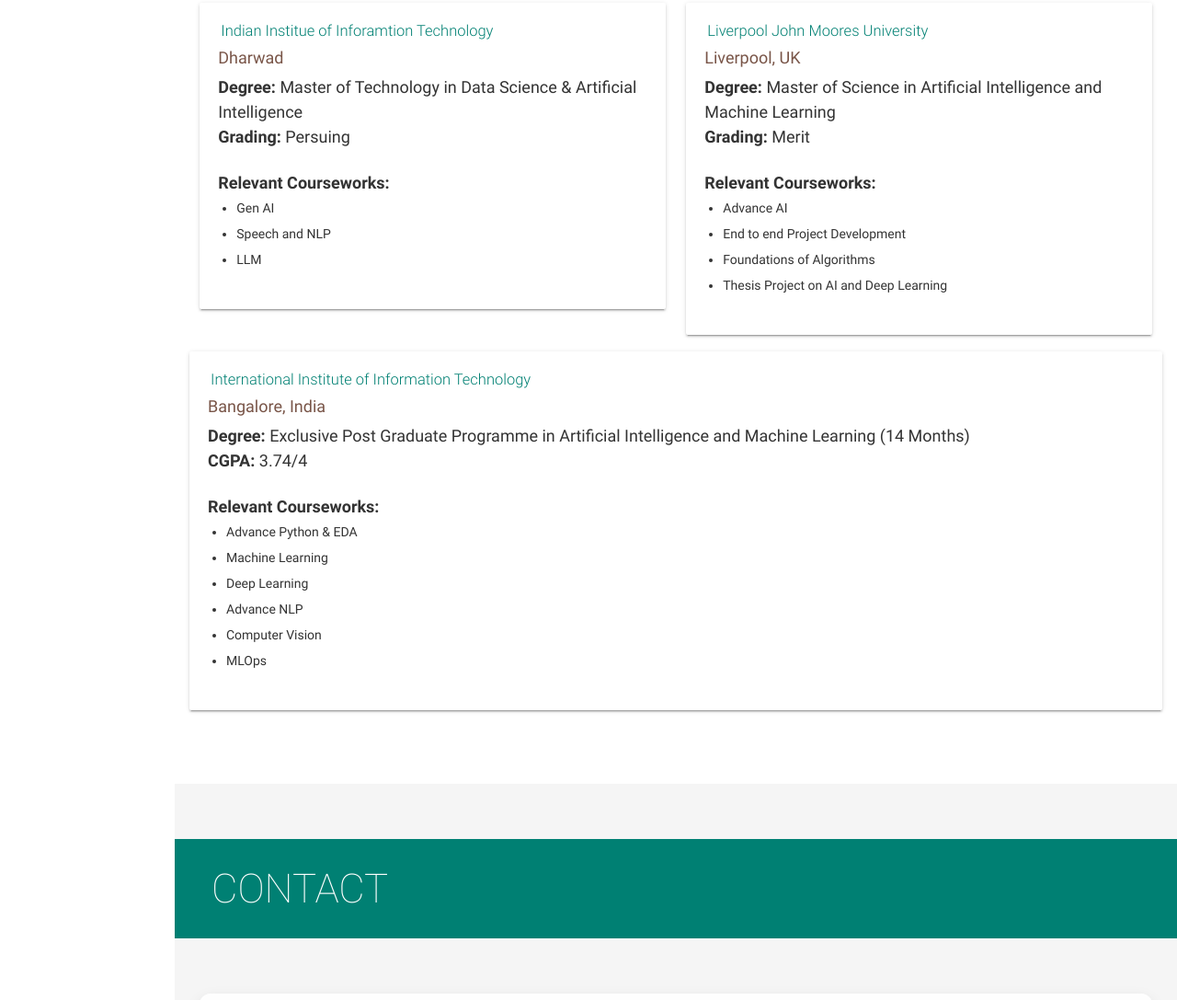
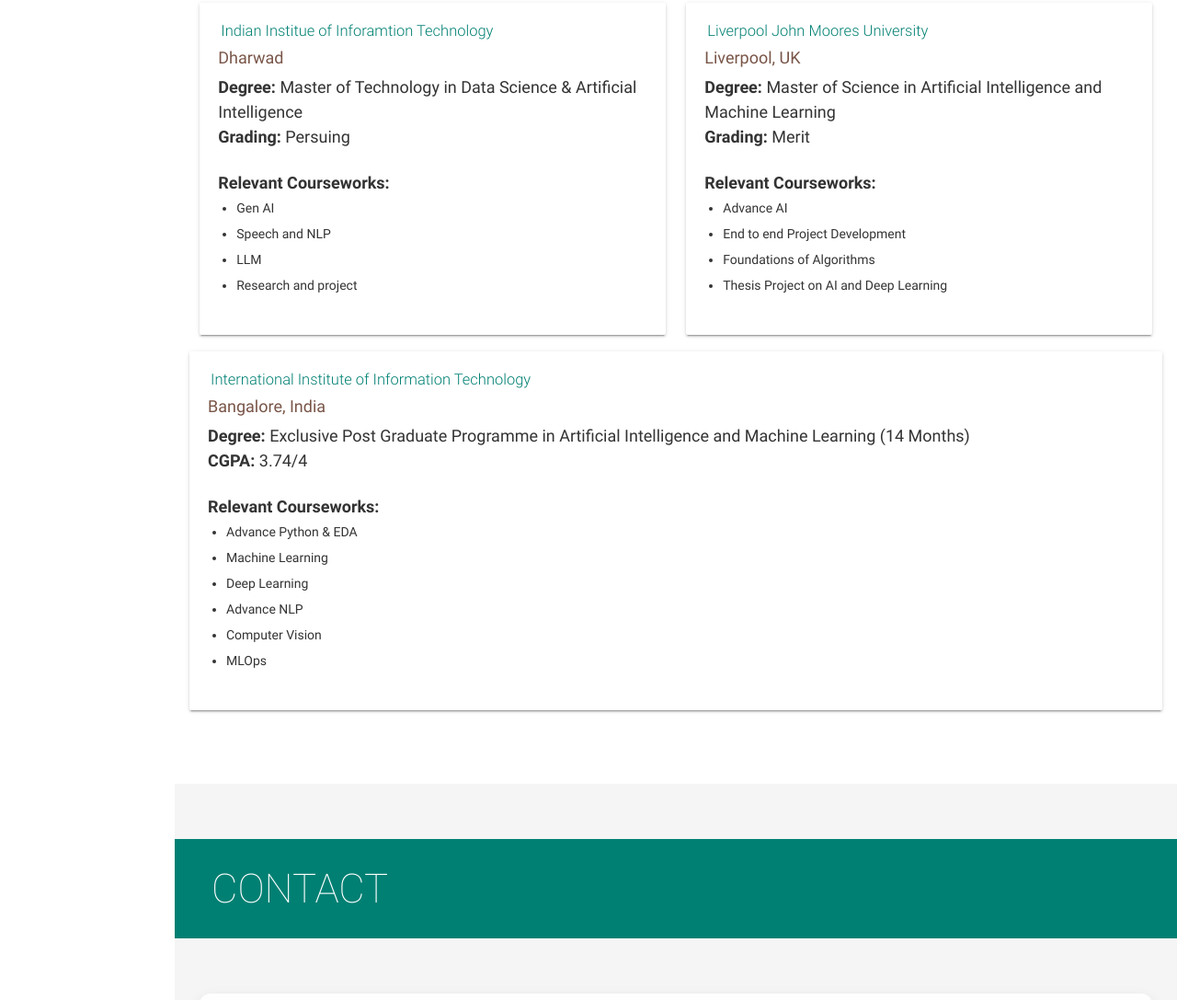
Before and after one commit to jagdishlamba/jagdishlamba.github.io, a plain HTML site: page index.html in a window 1280 px wide. Shown: the part 5806-6893 px from the top of the page at 92% size. Drawn offline with nearby package versions, Linux system fonts and the light colour scheme.

Commit message:
Add 'Research and project' to courseworks list

```diff
--- a/index.html
+++ b/index.html
@@ -674,6 +674,7 @@
                     <li>Gen AI</li>
                     <li>Speech and NLP</li>
                     <li>LLM </li>
+                    <li>Research and project</li>
                   </ul>
                   </p>
 
```
